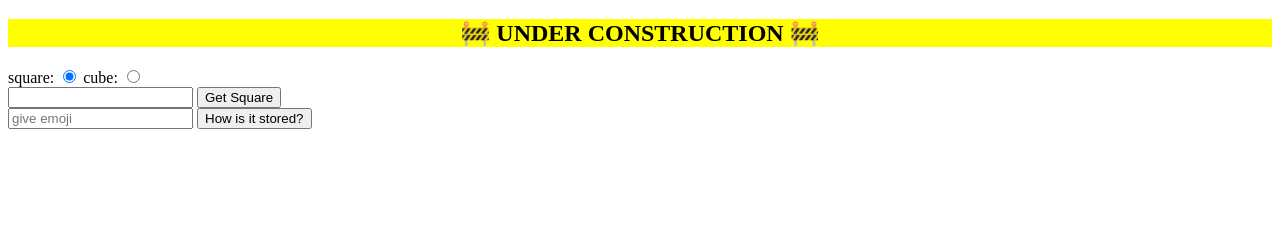
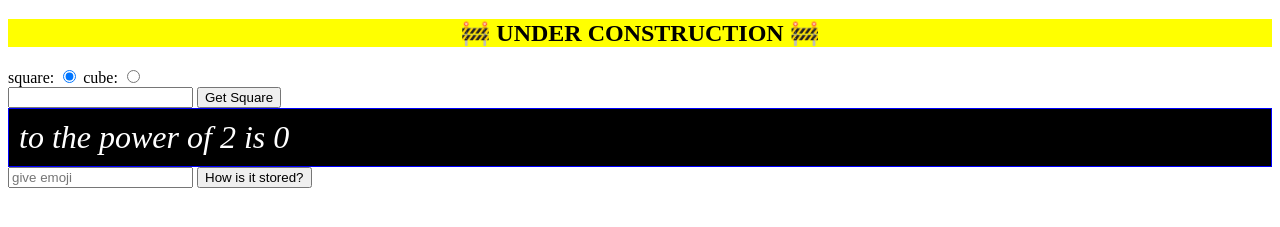
Before and after one commit to arthurjen/bcp-app, a plain HTML site: page index.html in a window 1280 px wide. Both pictures are taken after a click on the button "Get Square". Shown: the part 61-288 px from the top of the page. Drawn offline with Linux system fonts and the light colour scheme.

Commit message:
innerHTML

```diff
--- a/index.html
+++ b/index.html
@@ -11,6 +11,17 @@
         text-align: center;
 
     }
+    #result {
+        padding: 10px;
+        font-size: 2em;
+        border: 1px solid blue;
+
+    }
+
+    .done {
+        background: black;
+        color: white;
+    }
     </style>
 </head>
 <body>
@@ -22,9 +33,10 @@
     </div>
     <input id="input-number" type="number">
     <button onclick="getSquare()">Get Square</button>
+    <div id="result"></div>
     <div>
         <input autofocus id="emoji-test" placeholder="give emoji">
-        <button onclick="emoji()">How is it stored?</button>
+        <button onclick="emoji()" name="mister" value="😎">How is it stored?</button>
     </div>
     <script>
         function getSquare() {
@@ -43,6 +55,15 @@
             // calculate the answer
             var square = Math.pow(x, exponent);
 
+            // get the result div
+            var result = document.getElementById('result');
+
+            result.innerHTML = '<em>' + x + ' to the power of ' + exponent + ' is ' + square + '</em>';
+
+            // else {
+            //     result.style.color = 'red';
+            // }
+            result.classList.add('done');
             // log the answer to the console
             console.log(x, 'to the power of', exponent, 'is', square);
         }
@@ -53,6 +74,15 @@
             var j = test.value;
             // see if console will print the actual emoji (it does)
             console.log(j);
+
+            // find the emoji button
+            var what = document.querySelector('button[name=mister]');
+
+            // store the value of the button
+            var ok = what.value;
+
+            // print to console the value
+            console.log(ok);
         }
     </script>
 </body>
```
